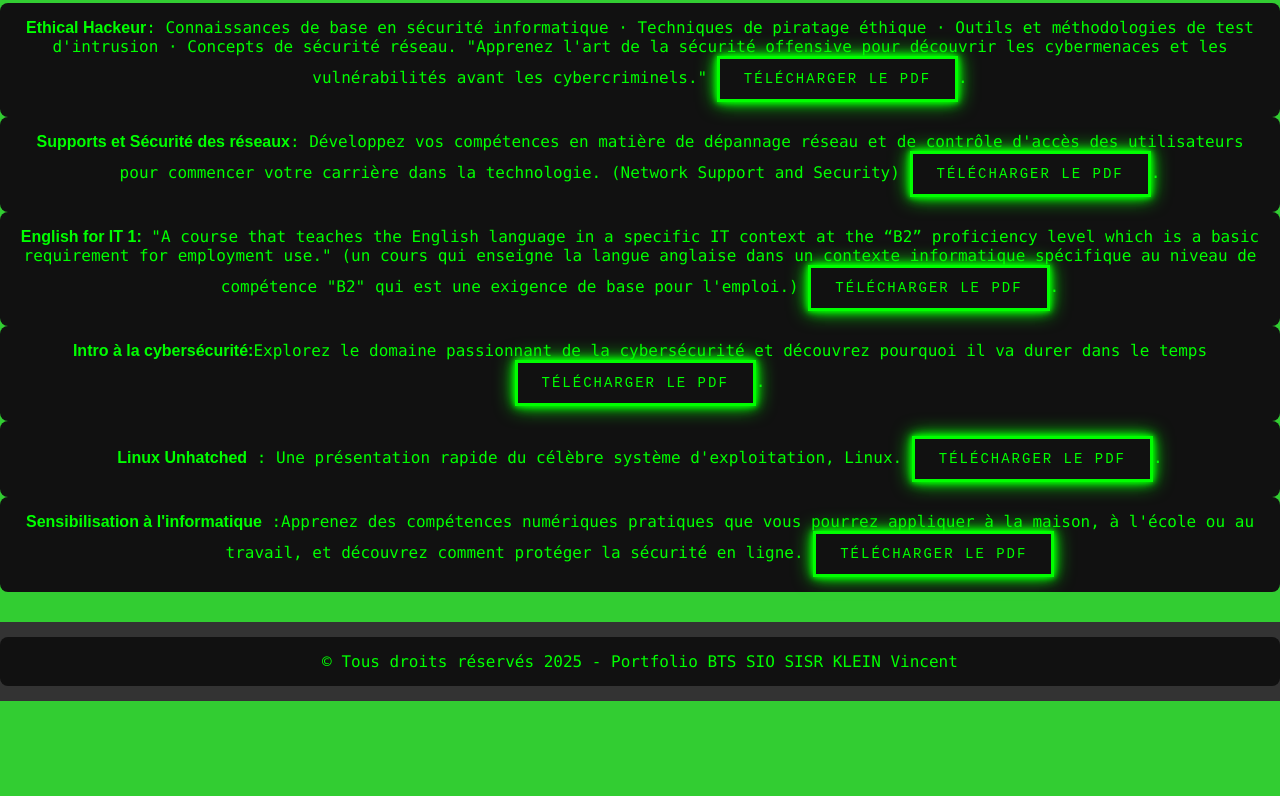
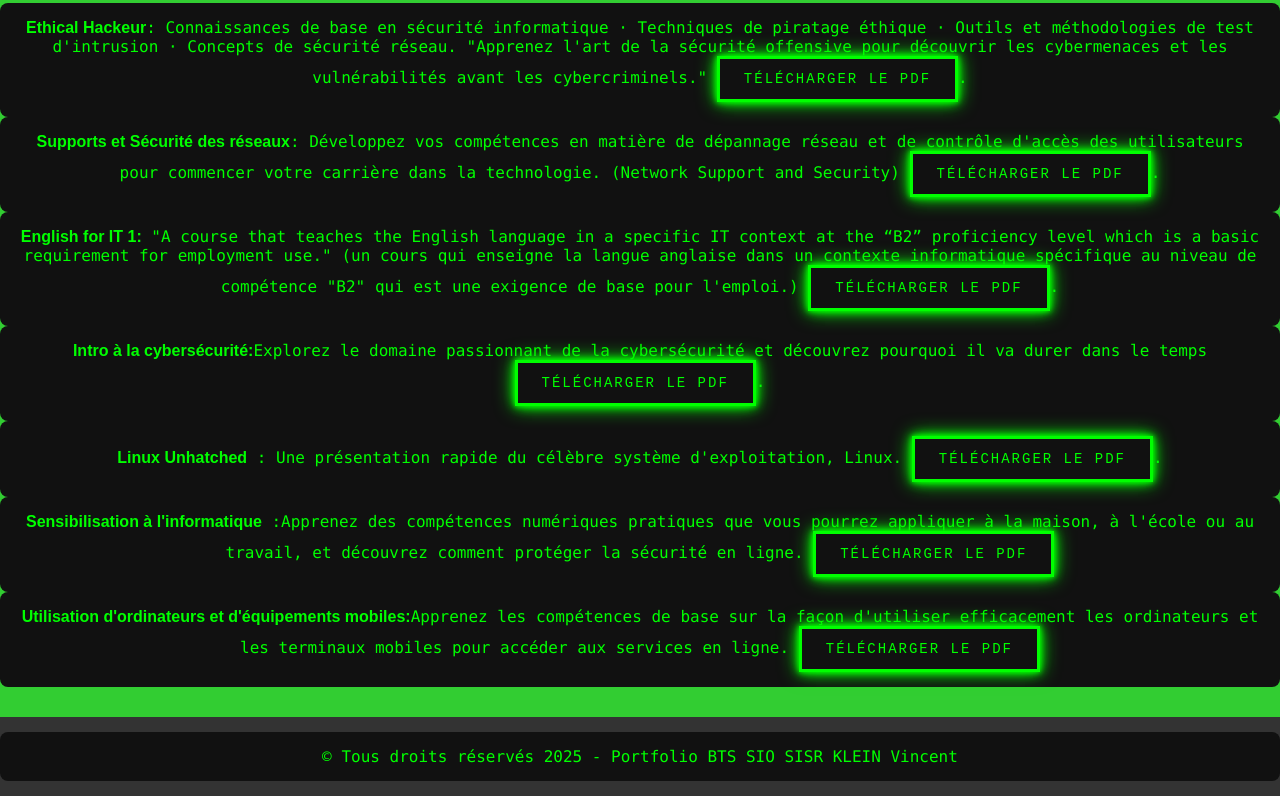
Before and after one commit to JokerIbrah/BTS_SIO_portofolio, a plain HTML site: page certification diplôme.html in a window 1280 px wide. Shown: the part 1972-2768 px from the top of the page. Before the commit the page ends 2673 px from the top, so only its background shows below. Drawn offline with Linux system fonts and the light colour scheme.

Commit message:
mod certif

```diff
--- a/certification diplôme.html
+++ b/certification diplôme.html
@@ -101,8 +101,12 @@
       <b>Sensibilisation à l'informatique</b> :Apprenez des compétences numériques pratiques que vous pourrez appliquer à la maison, à l'école ou au travail, et découvrez comment protéger la sécurité en ligne.
       <a href="Digital_Awareness_certificate_vincent-klein.pdf"target="_blank" rel="noopener noreferrer" class="retro-btn">Télécharger le PDF</a>
      </p>
+     <p>
+      <b>Utilisation d'ordinateurs et d'équipements mobiles:</b>Apprenez les compétences de base sur la façon d'utiliser efficacement les ordinateurs et les terminaux mobiles pour accéder aux services en ligne.
+      <a href="Using_Computer_and_Mobile_Devices_certificate_vincent-klein.pdf"target="_blank" rel="noopener noreferrer" class="retro-btn">Télécharger le PDF</a>
+     </p>
     </ul>
-</object>
+
 
 
 
```
Also changed, not shown: 1 other file.
